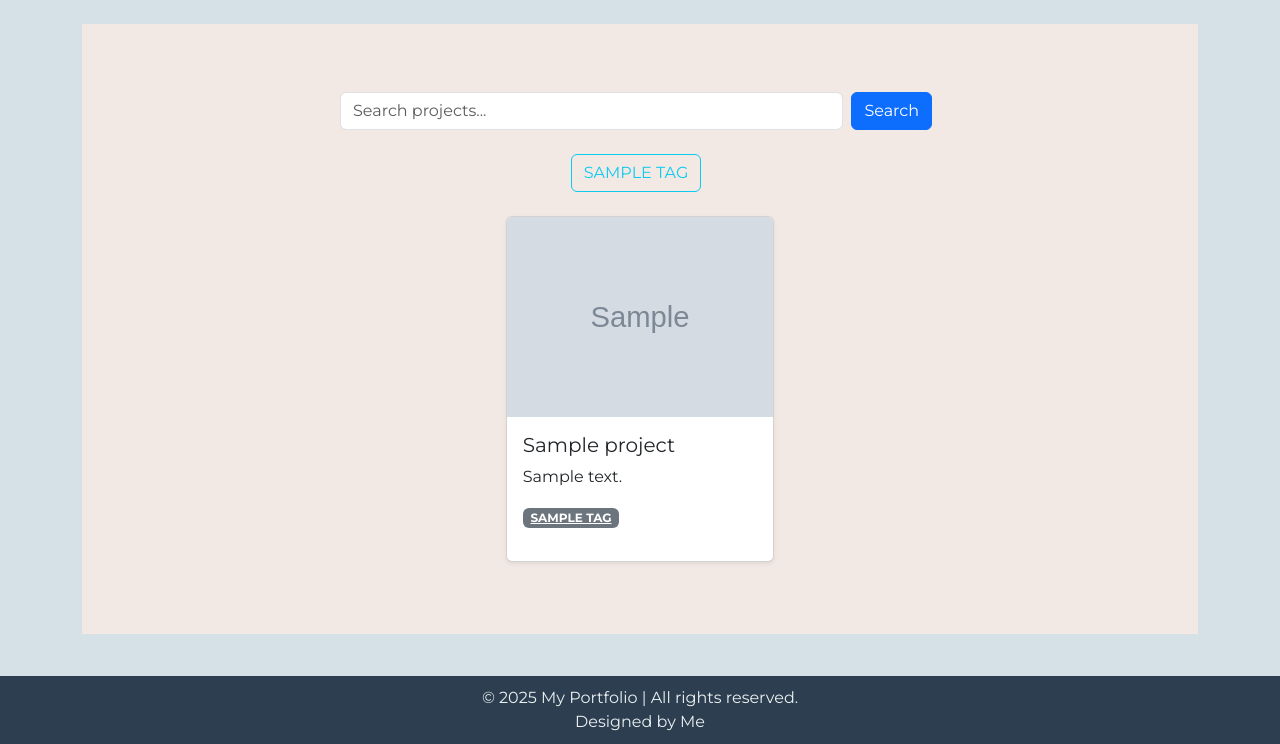
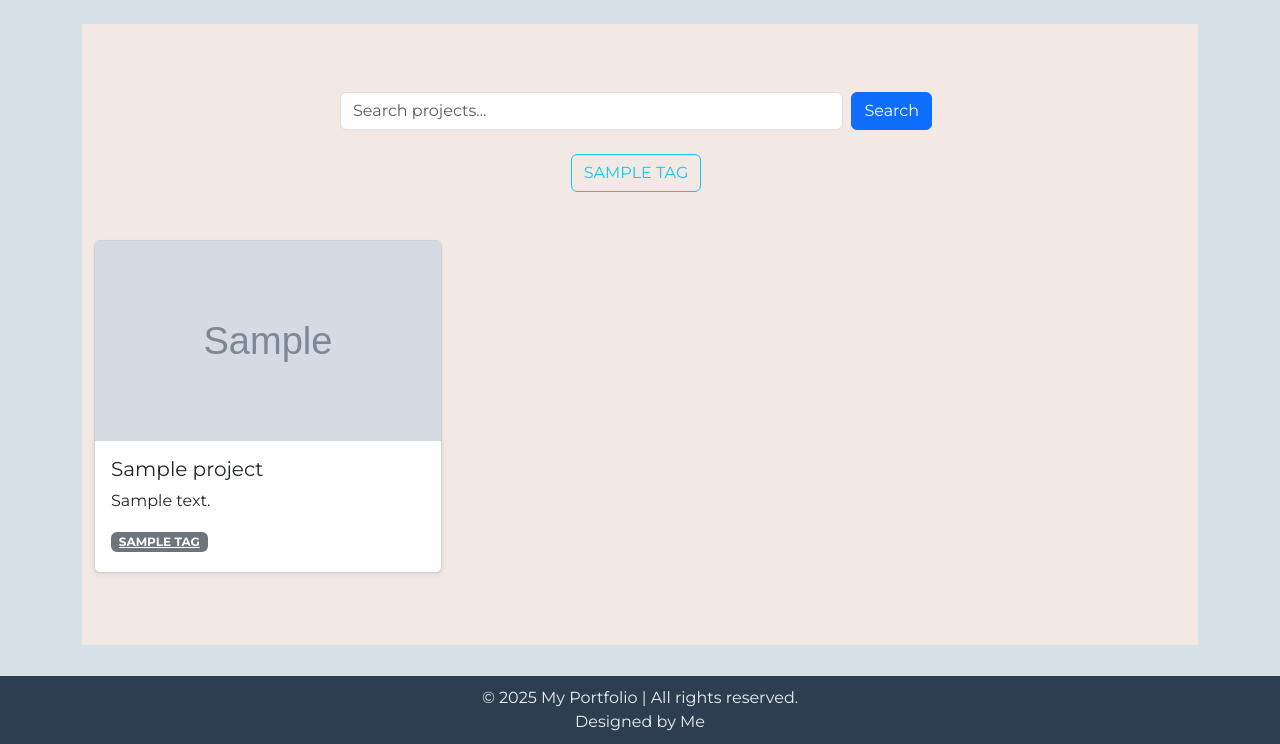
Before and after one commit to stokuj/my-django-portfolio, a Django app: page /projects/ in a window 1280 px wide. Shown: the part 56-800 px from the top of the page. Run offline with Django 5.2, Linux system fonts and the light colour scheme; tables that the repository leaves empty hold one stand-in row (values such as "Sample post"); grey boxes marked "Sample" are stand-in pictures.

Commit message:
TINY CSM, change grid
Zmiana gridu projektow, dodanie short description, dodanie rich text editor tiny

```diff
--- a/personal_portfolio/main/models.py
+++ b/personal_portfolio/main/models.py
@@ -1,4 +1,5 @@
 from django.db import models
+from tinymce.models import HTMLField
 
 class Tag(models.Model):
     name = models.CharField(max_length=50, unique=True)
@@ -12,7 +13,8 @@ class Tag(models.Model):
 class Project(models.Model):
     title = models.CharField(max_length=200)
     thumbnail = models.ImageField(upload_to='thumbnails/', blank=True, null=True, default='thumbnails/default_image.png')
-    description = models.TextField()
+    short_description = models.CharField(max_length=100)
+    description = HTMLField()  # pole rich text
     tags = models.ManyToManyField(Tag, blank=True)
 
     def __str__(self):
--- a/personal_portfolio/main/templates/main/project_detail.html
+++ b/personal_portfolio/main/templates/main/project_detail.html
@@ -4,7 +4,7 @@
 
 {% block page_content %}
     <!-- Kontener dla strony szczegółów z dodatkowym paddingiem i ograniczoną szerokością -->
-    <div class="container py-5" style="max-width: 800px; background-color:rgb(146, 177, 116);">
+    <div class="container py-5" style="max-width: 1200px; background-color:rgb(146, 177, 116);">
         <div class="card shadow-sm">
             {% if project.thumbnail %}
                 <img src="{{ project.thumbnail.url }}" class="card-img-top" alt="{{ project.title }}">
@@ -13,7 +13,7 @@
             {% endif %}
             <div class="card-body">
                 <h5 class="card-title">{{ project.title }}</h5>
-                <p class="card-text">{{ project.description }}</p>
+                <p class="card-text">{{ project.description|safe  }}</p>
                 <p>
                     {% for tag in project.tags.all %}
                         <span class="badge bg-secondary text-uppercase">{{ tag.name }}</span>
--- a/personal_portfolio/main/templates/main/projects.html
+++ b/personal_portfolio/main/templates/main/projects.html
@@ -22,29 +22,33 @@
         </div>
 
         <!-- Rząd z projektami: dwa elementy w rzędzie, ostatni wyśrodkowany, gdy nieparzysta liczba -->
-        <div class="row justify-content-center mt-4">
+        <div class="row justify-content-start mt-4 g-4">
             {% for project in projects %}
-                {% if forloop.last and projects|length|divisibleby:2 == False %}
-                    <div class="col-md-5 mb-4 d-flex justify-content-center">
+              <div class="col-12 col-md-6 col-lg-4 mb-4">
+                <div class="card shadow-sm h-100">
+                  {% if project.thumbnail %}
+                    <img src="{{ project.thumbnail.url }}"
+                         class="card-img-top"
+                         alt="{{ project.title }}"
+                         style="height: 200px; object-fit: cover;">
                   {% else %}
-                    <div class="col-md-5 mb-4">
+                    <img src="https://via.placeholder.com/300x200"
+                         class="card-img-top"
+                         alt="Brak miniaturki"
+                         style="height: 200px; object-fit: cover;">
                   {% endif %}
-                        <div class="card shadow-sm">
-                            {% if project.thumbnail %}
-                                <img src="{{ project.thumbnail.url }}" class="card-img-top" alt="{{ project.title }}">
-                            {% else %}
-                                <img src="https://via.placeholder.com/300x200" class="card-img-top" alt="Brak miniaturki">
-                            {% endif %}
-                            <div class="card-body">
+                  <div class="card-body d-flex flex-column">
                     <h5 class="card-title">
-                                    <a href="{% url 'project_detail' project.id %}" class="text-decoration-none text-dark">{{ project.title }}</a>
+                      <a href="{% url 'project_detail' project.id %}"
+                         class="text-decoration-none text-dark">{{ project.title }}</a>
                     </h5>
-                                <p class="card-text">{{ project.description }}</p>
-                                <p>
+                    <p class="card-text flex-grow-1">{{ project.short_description|safe }}</p>
+                    <div class="mt-auto">
                       {% for tag in project.tags.all %}
-                                        <a href="?tag={{ tag.name }}" class="badge bg-secondary text-uppercase">{{ tag.name }}</a>
+                        <a href="?tag={{ tag.name }}"
+                           class="badge bg-secondary text-uppercase me-1 mb-1">{{ tag.name }}</a>
                       {% endfor %}
-                                </p>
+                    </div>
                   </div>
                 </div>
               </div>
--- a/personal_portfolio/personal_portfolio/settings.py
+++ b/personal_portfolio/personal_portfolio/settings.py
@@ -31,6 +31,7 @@ ALLOWED_HOSTS = []
 # Application definition
 
 INSTALLED_APPS = [
+    'tinymce',
     "main.apps.MainConfig",
     'django.contrib.admin',
     'django.contrib.auth',
--- a/personal_portfolio/personal_portfolio/urls.py
+++ b/personal_portfolio/personal_portfolio/urls.py
@@ -22,6 +22,7 @@ from django.conf import settings
 urlpatterns = [
     path('admin/', admin.site.urls),
     path("", include("main.urls")),
+    path('tinymce/', include('tinymce.urls')),
 ]
 if settings.DEBUG:
     urlpatterns += static(settings.MEDIA_URL, document_root=settings.MEDIA_ROOT)
```
Also changed, not shown: personal_portfolio/main/migrations/0003_project_short_description_alter_project_description_and_more.py (added). Lines whose indentation alone changed are shown as unchanged.
